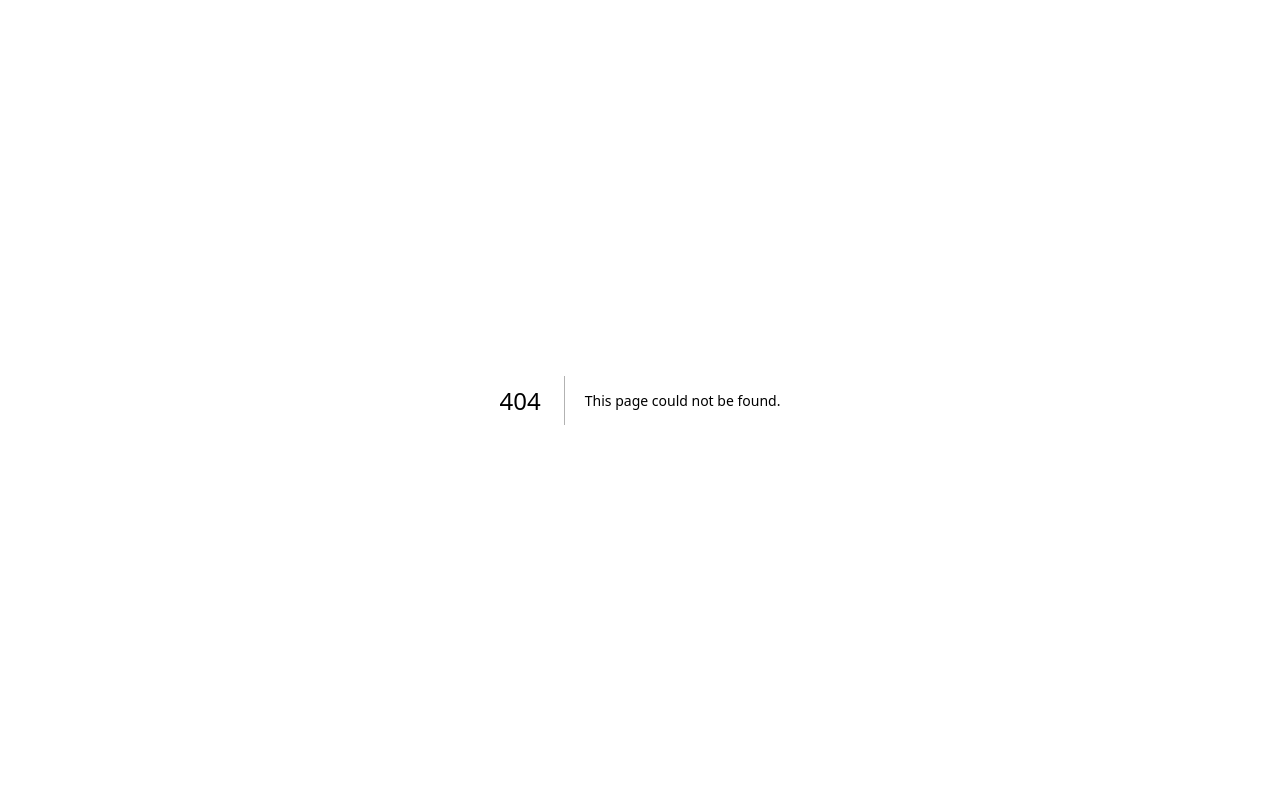
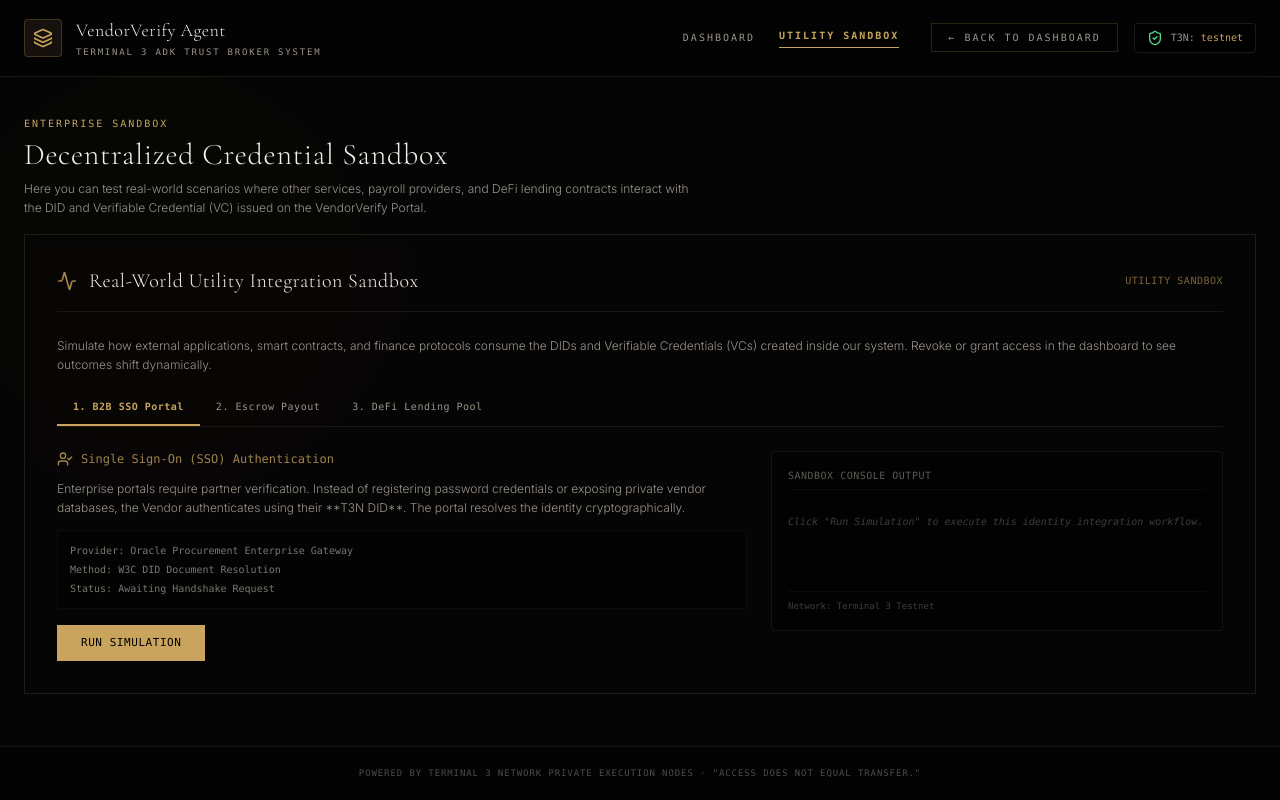
Before and after one commit to maulana-tech/verify-terminal3, a Next.js app: page /portal/sandbox in a window 1280 px wide. Before the commit this address had no page. Built offline with nearby package versions, Linux system fonts and the light colour scheme.

Commit message:
feat: create dedicated /portal/sandbox route for real-world utility integrations

```diff
--- a/src/app/portal/page.tsx
+++ b/src/app/portal/page.tsx
@@ -12,7 +12,6 @@ import Link from "next/link";
 import { useCallback, useEffect, useState } from "react";
 import AuditLedger from "@/components/AuditLedger";
 import BuyerDashboard from "@/components/BuyerDashboard";
-import IntegrationSandbox from "@/components/IntegrationSandbox";
 import SimulationPanel from "@/components/SimulationPanel";
 import VendorDashboard from "@/components/VendorDashboard";
 import type {
@@ -339,6 +338,23 @@ export default function PortalPage() {
             </div>
           </Link>
 
+          {/* Navigation Links inside Header */}
+          <div className="flex items-center space-x-8">
+            <nav className="hidden md:flex items-center space-x-6 text-[10px] tracking-[0.2em] uppercase font-mono">
+              <Link
+                href="/portal"
+                className="text-gold font-semibold border-b border-gold pb-1 transition-colors"
+              >
+                Dashboard
+              </Link>
+              <Link
+                href="/portal/sandbox"
+                className="text-stone hover:text-gold transition-colors"
+              >
+                Utility Sandbox
+              </Link>
+            </nav>
+
             <div className="flex items-center space-x-4">
               <Link
                 href="/"
@@ -351,6 +367,7 @@ export default function PortalPage() {
                 <span className="text-stone">
                   T3N: <span className="text-gold">testnet</span>
                 </span>
+              </div>
             </div>
           </div>
         </div>
@@ -383,13 +400,6 @@ export default function PortalPage() {
           steps={steps}
           onboardStatus={onboardStatus}
           activeStepIndex={activeStepIndex}
-        />
-
-        {/* Real-World Utility Integration Sandbox */}
-        <IntegrationSandbox
-          vendorProfile={vendorProfile}
-          credential={credential}
-          isAuthorized={isAuthorized}
         />
 
         {/* Cryptographic Audit Ledger */}
--- /dev/null
+++ b/src/app/portal/sandbox/page.tsx
@@ -0,0 +1,167 @@
+"use client";
+
+import { Layers, RefreshCw, ShieldCheck } from "lucide-react";
+import Link from "next/link";
+import { useCallback, useEffect, useState } from "react";
+import IntegrationSandbox from "@/components/IntegrationSandbox";
+import type { VendorProfile, VerifiableCredential } from "@/lib/types";
+
+export default function SandboxPage() {
+  const [vendorProfile, setVendorProfile] = useState<VendorProfile | null>(
+    null,
+  );
+  const [isAuthorized, setIsAuthorized] = useState(false);
+  const [_buyerDid, setBuyerDid] = useState("did:t3n:buyer-corp-0x8f2d");
+  const [credential, setCredential] = useState<VerifiableCredential | null>(
+    null,
+  );
+  const [isLoading, setIsLoading] = useState(true);
+
+  const fetchData = useCallback(async () => {
+    try {
+      const vendorRes = await fetch("/api/vendor");
+      const vendorData = await vendorRes.json();
+      setVendorProfile(vendorData.profile);
+      setIsAuthorized(vendorData.isAuthorized);
+      setBuyerDid(vendorData.buyerDid);
+
+      const ledgerRes = await fetch("/api/ledger");
+      const ledgerData = await ledgerRes.json();
+
+      const activeCred = ledgerData.credentials.find(
+        (c: VerifiableCredential) => c.subjectDid === vendorData.profile?.did,
+      );
+      if (activeCred) {
+        setCredential(activeCred);
+      }
+    } catch (error) {
+      console.error("Error fetching data:", error);
+    } finally {
+      setIsLoading(false);
+    }
+  }, []);
+
+  useEffect(() => {
+    fetchData();
+  }, [fetchData]);
+
+  if (isLoading) {
+    return (
+      <div className="flex-1 bg-black flex flex-col items-center justify-center space-y-4 min-h-screen">
+        <RefreshCw className="h-8 w-8 text-gold animate-spin" />
+        <span className="text-xs font-mono tracking-wider text-stone uppercase">
+          Loading Integration Sandbox...
+        </span>
+      </div>
+    );
+  }
+
+  return (
+    <div className="flex-1 bg-[#050505] text-bone flex flex-col relative overflow-x-hidden min-h-screen">
+      {/* Static Background Glows to optimize performance */}
+      <div
+        aria-hidden
+        className="absolute -left-[15%] top-0 w-[55%] h-[65%] rounded-full blur-[160px] opacity-25 pointer-events-none z-0"
+        style={{
+          background:
+            "radial-gradient(closest-side, rgba(200,164,93,0.25), transparent 70%)",
+        }}
+      />
+      <div
+        aria-hidden
+        className="absolute -right-[10%] top-[30%] w-[50%] h-[60%] pointer-events-none rounded-full blur-[160px] opacity-20 z-0"
+        style={{
+          background:
+            "radial-gradient(closest-side, rgba(77,140,255,0.18), transparent 70%)",
+        }}
+      />
+
+      {/* Global Navigation Header */}
+      <header className="border-b border-gold/15 bg-black/40 backdrop-blur-md sticky top-0 z-50">
+        <div className="max-w-7xl mx-auto px-6 py-4 flex items-center justify-between">
+          <Link
+            href="/"
+            className="flex items-center space-x-3.5 group cursor-pointer"
+          >
+            <div className="bg-oxblood border border-gold/25 p-2 rounded-sm group-hover:border-gold/50 transition-colors">
+              <Layers className="h-5 w-5 text-gold" />
+            </div>
+            <div>
+              <h1 className="serif text-lg font-light text-bone tracking-wide group-hover:text-gold transition-colors">
+                VendorVerify Agent
+              </h1>
+              <p className="text-[9px] text-stone tracking-[0.2em] font-mono uppercase mt-0.5">
+                Terminal 3 ADK Trust Broker System
+              </p>
+            </div>
+          </Link>
+
+          {/* Navigation Links inside Header */}
+          <div className="flex items-center space-x-8">
+            <nav className="hidden md:flex items-center space-x-6 text-[10px] tracking-[0.2em] uppercase font-mono">
+              <Link
+                href="/portal"
+                className="text-stone hover:text-gold transition-colors"
+              >
+                Dashboard
+              </Link>
+              <Link
+                href="/portal/sandbox"
+                className="text-gold font-semibold border-b border-gold pb-1 transition-colors"
+              >
+                Utility Sandbox
+              </Link>
+            </nav>
+
+            <div className="flex items-center space-x-4">
+              <Link
+                href="/portal"
+                className="text-[10px] tracking-[0.2em] uppercase text-stone hover:text-gold border border-gold/20 hover:border-gold/50 px-4 py-1.5 transition-all font-mono"
+              >
+                ← Back to Dashboard
+              </Link>
+              <div className="flex items-center space-x-2 text-[10px] font-mono px-3 py-1.5 bg-black border border-gold/15 rounded-sm">
+                <ShieldCheck className="h-4 w-4 text-verified shrink-0" />
+                <span className="text-stone">
+                  T3N: <span className="text-gold">testnet</span>
+                </span>
+              </div>
+            </div>
+          </div>
+        </div>
+      </header>
+
+      {/* Main Workspace Layout */}
+      <main className="max-w-7xl mx-auto px-6 py-8 flex-1 w-full space-y-8 relative z-10">
+        <div className="mb-4">
+          <span className="text-[10px] text-gold font-mono tracking-[0.2em] uppercase">
+            Enterprise Sandbox
+          </span>
+          <h2 className="serif text-3xl font-light text-bone mt-1 tracking-wide">
+            Decentralized Credential Sandbox
+          </h2>
+          <p className="text-xs text-stone font-light mt-1.5 max-w-2xl leading-relaxed">
+            Here you can test real-world scenarios where other services, payroll
+            providers, and DeFi lending contracts interact with the DID and
+            Verifiable Credential (VC) issued on the VendorVerify Portal.
+          </p>
+        </div>
+
+        {/* Real-World Utility Integration Sandbox */}
+        <IntegrationSandbox
+          vendorProfile={vendorProfile}
+          credential={credential}
+          isAuthorized={isAuthorized}
+        />
+      </main>
+
+      {/* Footer */}
+      <footer className="relative z-10 border-t border-gold/10 py-5 bg-black/45 text-center mt-auto">
+        <div className="max-w-7xl mx-auto px-6 text-[9px] tracking-widest text-stone/50 uppercase font-mono">
+          Powered by Terminal 3 Network Private Execution Nodes · &quot;Access
+          does not equal transfer.&quot;
+        </div>
+      </footer>
+    </div>
+  );
+}
```
Lines whose indentation alone changed are shown as unchanged.
